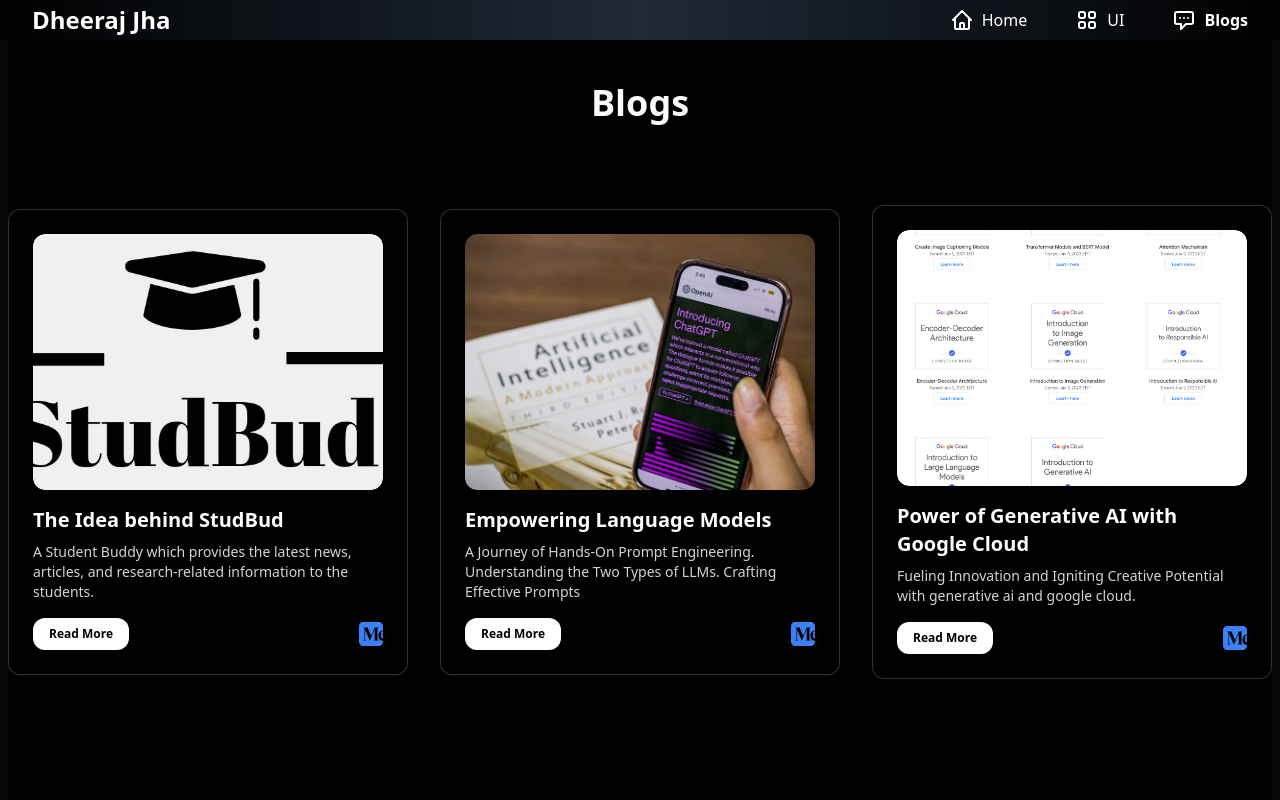
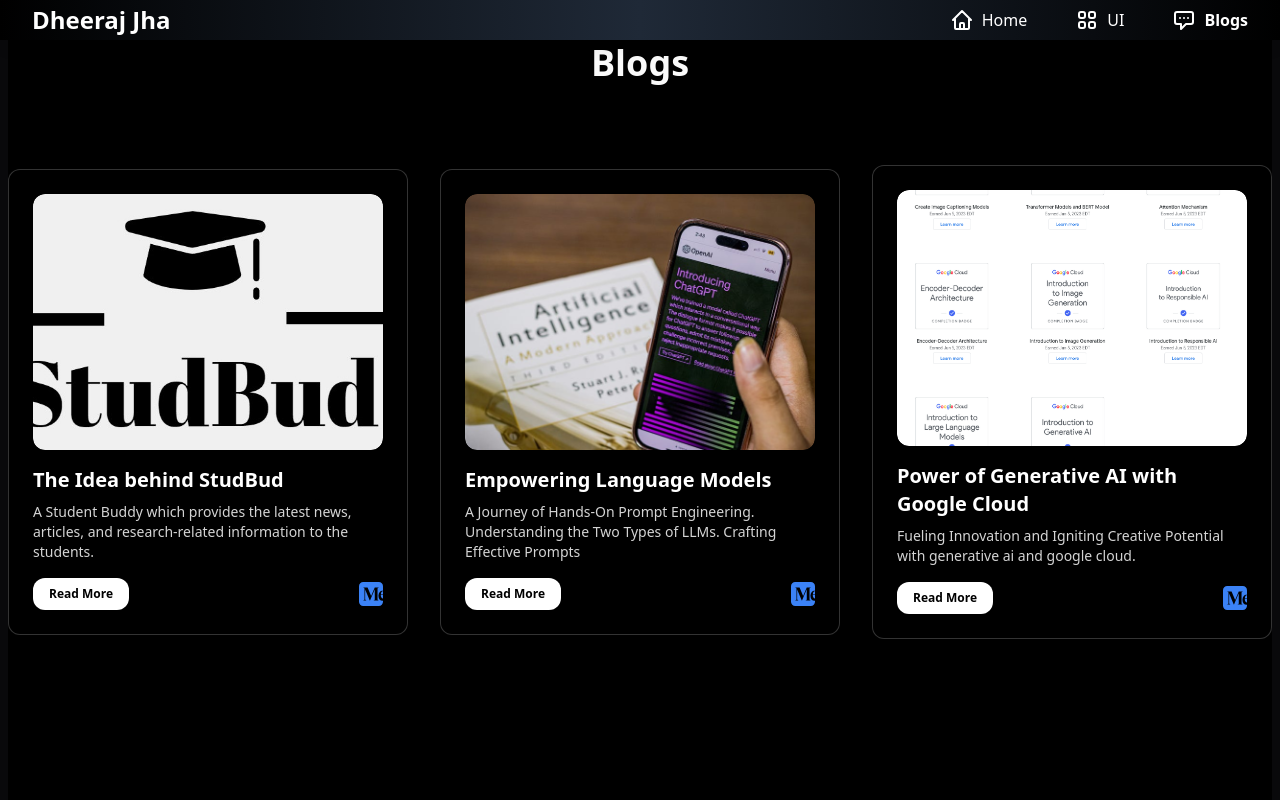
Before and after one commit to Dheerajjha451/Dheeraj_Jha_Portfolio, a Next.js app: page /Blogs in a window 1280 px wide. Shown: the top 800 px of the page. Built offline with nearby package versions, Linux system fonts and the light colour scheme.

Commit message:
ui improved

```diff
--- a/app/Blogs/page.tsx
+++ b/app/Blogs/page.tsx
@@ -10,7 +10,7 @@
         <div className="max-w-7xl mx-auto overflow-hidden">
           <Navbar />
         </div>
-        <div className='py-20'>
+        <div className='py-10'>
         <Blogs />
         </div>
         <Footer/>
--- a/app/page.tsx
+++ b/app/page.tsx
@@ -13,7 +13,7 @@
         <div className="max-w-7xl mx-auto">
           <HeroSection />
         </div>
-        <div className="max-w-7xl mx-auto my-20">
+        <div className="max-w-7xl mx-auto my-20 sm:my-20">
           <Skills />
         </div>
         <div className="max-w-7xl mx-auto">
```
